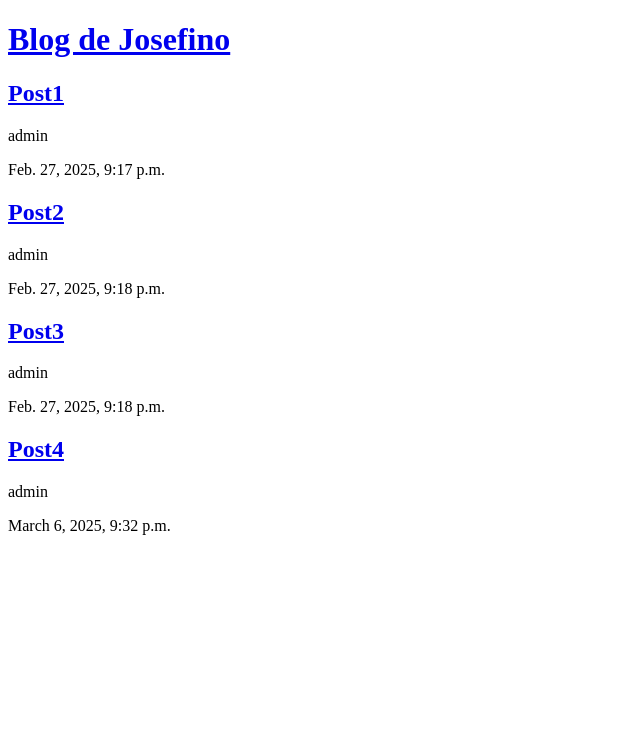
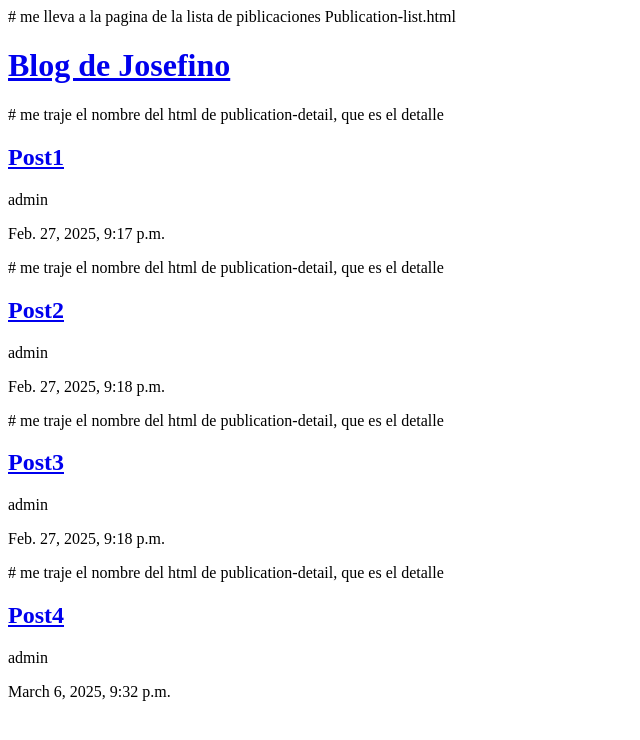
Before and after one commit to andresabreudacosta/CRUDmasBOOTSTRAP, a Django app: page / in a window 1280 px wide. Shown: the top 740 px of the page, without its empty margins (0-640 px from the left). Run offline with Django 5.2, Linux system fonts and the light colour scheme; data comes from the database, SQL or seed files in the repository.

Commit message:
coments done

```diff
--- a/templates/Publications-list.html
+++ b/templates/Publications-list.html
@@ -3,6 +3,7 @@
 
 {% block content %}
 {% for post in publication_list %}
+# me traje el nombre del html de publication-detail, que es el detalle
     <a href=" {% url 'publication-detail' post.pk %}" ><h2>{{ post.title }}</h2></a>
     <p>{{ post.author }}</p>
     <p>{{ post.date }}</p>
--- a/templates/_base.html
+++ b/templates/_base.html
@@ -6,6 +6,7 @@
 </head>
 <body>
   <HEAder>
+    # me lleva a la pagina de la lista de piblicaciones Publication-list.html
    <h1> <a href="{% url 'publications-list' %}">Blog de Josefino</a></h1>
   </HEAder>
   {% block content %}
```
